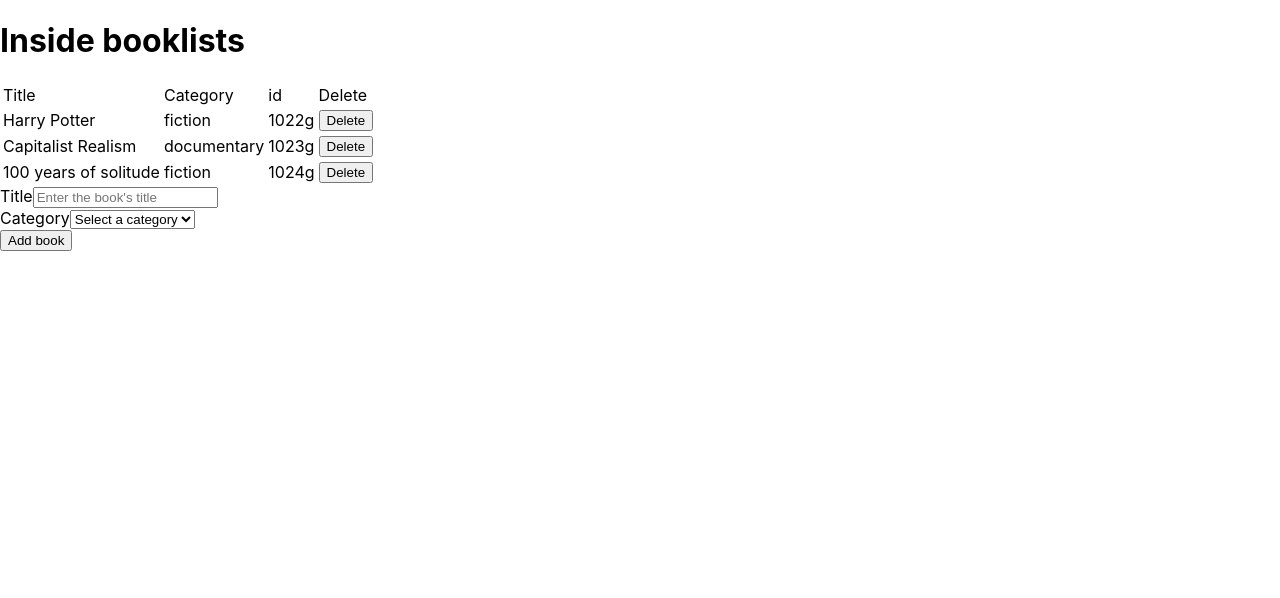
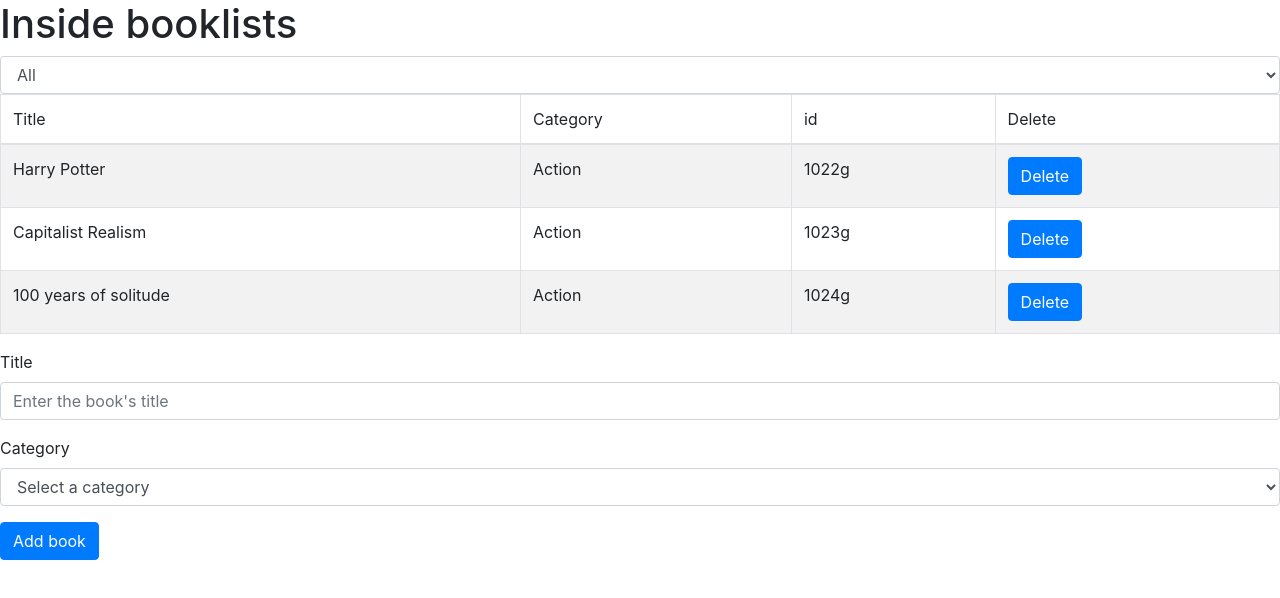
Before and after one commit to leonmezu1/superbookstore, a React (Create React App) app: page / in a window 1280 px wide. Shown: the top 598 px of the page. Built offline with nearby package versions, Linux system fonts and the light colour scheme.

Commit message:
App Done

```diff
--- a/package.json
+++ b/package.json
@@ -7,8 +7,10 @@
     "@testing-library/react": "^9.3.2",
     "@testing-library/user-event": "^7.1.2",
     "@typescript-eslint/parser": "^4.4.1",
+    "bootstrap": "^4.5.3",
     "prop-types": "^15.7.2",
     "react": "^16.13.1",
+    "react-bootstrap": "^1.4.0",
     "react-dom": "^16.13.1",
     "react-redux": "^7.2.1",
     "react-router": "^5.2.0",
--- a/src/actions/index.js
+++ b/src/actions/index.js
@@ -1,4 +1,4 @@
-import { CREATEBOOK, REMOVEBOOK } from '../types';
+import { CREATEBOOK, REMOVEBOOK, CHANGEFILTER } from '../types';
 
 const createBook = book => ({
   type: CREATEBOOK,
@@ -10,6 +10,11 @@ const deleteBook = book => ({
   book,
 });
 
+const changeFilter = filter => ({
+  type: CHANGEFILTER,
+  filter,
+});
+
 export const createBookAction = book => dispatch => {
   const newBook = book;
   newBook.id = Math.floor(Math.random() * 100).toString();
@@ -19,3 +24,7 @@ export const createBookAction = book => dispatch => {
 export const deleteBookAction = book => dispatch => {
   dispatch(deleteBook(book));
 };
+
+export const changeFilterAction = filter => dispatch => {
+  dispatch(changeFilter(filter));
+};
--- a/src/components/App.js
+++ b/src/components/App.js
@@ -1,6 +1,7 @@
 import React from 'react';
 import BooksForm from '../containers/BooksForm';
 import BooksList from '../containers/BooksList';
+import 'bootstrap/dist/css/bootstrap.min.css';
 
 function App() {
   return (
--- a/src/components/Book.js
+++ b/src/components/Book.js
@@ -1,6 +1,7 @@
 import React from 'react';
 import PropTypes from 'prop-types';
 import { useDispatch } from 'react-redux';
+import { Button } from 'react-bootstrap';
 import { deleteBookAction } from '../actions';
 
 const Book = ({ book }) => {
@@ -15,9 +16,9 @@ const Book = ({ book }) => {
       <td className="category">{category}</td>
       <td className="id">{id}</td>
       <td className="deleteBook">
-        <button type="button" onClick={() => deleteBook(book)}>
+        <Button type="button" onClick={() => deleteBook(book)}>
           Delete
-        </button>
+        </Button>
       </td>
     </tr>
   );
--- /dev/null
+++ b/src/components/CategoryFilter.js
@@ -0,0 +1,37 @@
+import React from 'react';
+import PropTypes from 'prop-types';
+import { Form } from 'react-bootstrap';
+
+const CategoryFilter = ({ handleFilterChange }) => {
+  const categories = [
+    'All',
+    'Action',
+    'Biography',
+    'History',
+    'Horror',
+    'Kids',
+    'Learning',
+    'Sci-Fi',
+  ];
+
+  return (
+    <Form.Control
+      as="select"
+      name="category"
+      className="category-filter"
+      onChange={handleFilterChange}
+    >
+      {categories.map(category => (
+        <option key={category} value={category}>
+          {category}
+        </option>
+      ))}
+    </Form.Control>
+  );
+};
+
+CategoryFilter.propTypes = {
+  handleFilterChange: PropTypes.func.isRequired,
+};
+
+export default CategoryFilter;
--- a/src/containers/BooksForm.js
+++ b/src/containers/BooksForm.js
@@ -1,5 +1,6 @@
 import React, { useState } from 'react';
 import { useDispatch } from 'react-redux';
+import { Form, Button } from 'react-bootstrap';
 import { createBookAction } from '../actions';
 
 const BooksForm = () => {
@@ -39,36 +40,32 @@ const BooksForm = () => {
   };
 
   return (
-    <form onSubmit={submitBook}>
-      <div className="group-control">
-        <label htmlFor="title">
-          Title
-          <input
+    <Form onSubmit={submitBook}>
+      <Form.Group controlId="bookFormTitle">
+        <Form.Label>Title</Form.Label>
+        <Form.Control
           type="text"
           name="title"
           placeholder="Enter the book's title"
           onChange={onSelectChange}
           value={book.title}
         />
-        </label>
-      </div>
-      <div className="group-control">
-        <label htmlFor="category">
-          Category
-          <select name="category" onChange={onSelectChange}>
+      </Form.Group>
+      <Form.Group controlId="bookFormCategorySelect">
+        <Form.Label>Category</Form.Label>
+        <Form.Control as="select" name="category" onChange={onSelectChange}>
           <option value="">Select a category</option>
           {categoryArray.map(category => (
             <option key={category} value={category}>
               {category}
             </option>
           ))}
-          </select>
-        </label>
-      </div>
-      <button type="submit" className="btn-primary">
+        </Form.Control>
+      </Form.Group>
+      <Button type="submit" className="btn-primary">
         Add book
-      </button>
-    </form>
+      </Button>
+    </Form>
   );
 };
 export default BooksForm;
--- a/src/containers/BooksList.js
+++ b/src/containers/BooksList.js
@@ -1,13 +1,24 @@
 import React from 'react';
-import { useSelector } from 'react-redux';
+import { useSelector, useDispatch } from 'react-redux';
+import { Table } from 'react-bootstrap';
+import { changeFilterAction } from '../actions';
 import Book from '../components/Book';
+import CategoryFilter from '../components/CategoryFilter';
 
 const BooksList = () => {
   const books = useSelector(state => state.bookStoreState.books);
+  const filter = useSelector(state => state.filterStoreState);
+  const dispatch = useDispatch();
+
+  const handleFilterChange = e => {
+    dispatch(changeFilterAction(e.target.value));
+  };
+
   return (
     <div>
       <h1>Inside booklists</h1>
-      <table>
+      <CategoryFilter handleFilterChange={handleFilterChange} />
+      <Table striped bordered hover>
         <thead>
           <tr>
             <td>Title</td>
@@ -17,11 +28,13 @@ const BooksList = () => {
           </tr>
         </thead>
         <tbody>
-          {books.map(book => (
-            <Book key={book.id} book={book} />
-          ))}
+          {books
+            .filter(book => book.category === filter || filter === 'All')
+            .map(book => (
+              <Book key={book.id} book={book} />
+            ))}
         </tbody>
-      </table>
+      </Table>
     </div>
   );
 };
--- /dev/null
+++ b/src/reducers/filter.js
@@ -0,0 +1,10 @@
+import { CHANGEFILTER } from '../types';
+
+export default (state = 'All', action) => {
+  switch (action.type) {
+    default:
+      return state;
+    case CHANGEFILTER:
+      return action.filter;
+  }
+};
--- a/src/reducers/index.js
+++ b/src/reducers/index.js
@@ -1,6 +1,8 @@
 import { combineReducers } from 'redux';
 import booksReducer from './books';
+import filterReducer from './filter';
 
 export default combineReducers({
   bookStoreState: booksReducer,
+  filterStoreState: filterReducer,
 });
--- a/src/reducers/initialStates/index.js
+++ b/src/reducers/initialStates/index.js
@@ -3,17 +3,17 @@ export const booksInitialState = {
     {
       title: 'Harry Potter',
       id: '1022g',
-      category: 'fiction',
+      category: 'Action',
     },
     {
       title: 'Capitalist Realism',
       id: '1023g',
-      category: 'documentary',
+      category: 'Action',
     },
     {
       title: '100 years of solitude',
       id: '1024g',
-      category: 'fiction',
+      category: 'Action',
     },
   ],
 };
--- a/src/types/index.js
+++ b/src/types/index.js
@@ -2,3 +2,4 @@
 
 export const CREATEBOOK = 'CREATEBOOK';
 export const REMOVEBOOK = 'REMOVEBOOK';
+export const CHANGEFILTER = 'CHANGEFILTER';
```
Also changed, not shown: 1 other file (tests, documents, lock files or other folders). Lines whose indentation alone changed are shown as unchanged.
